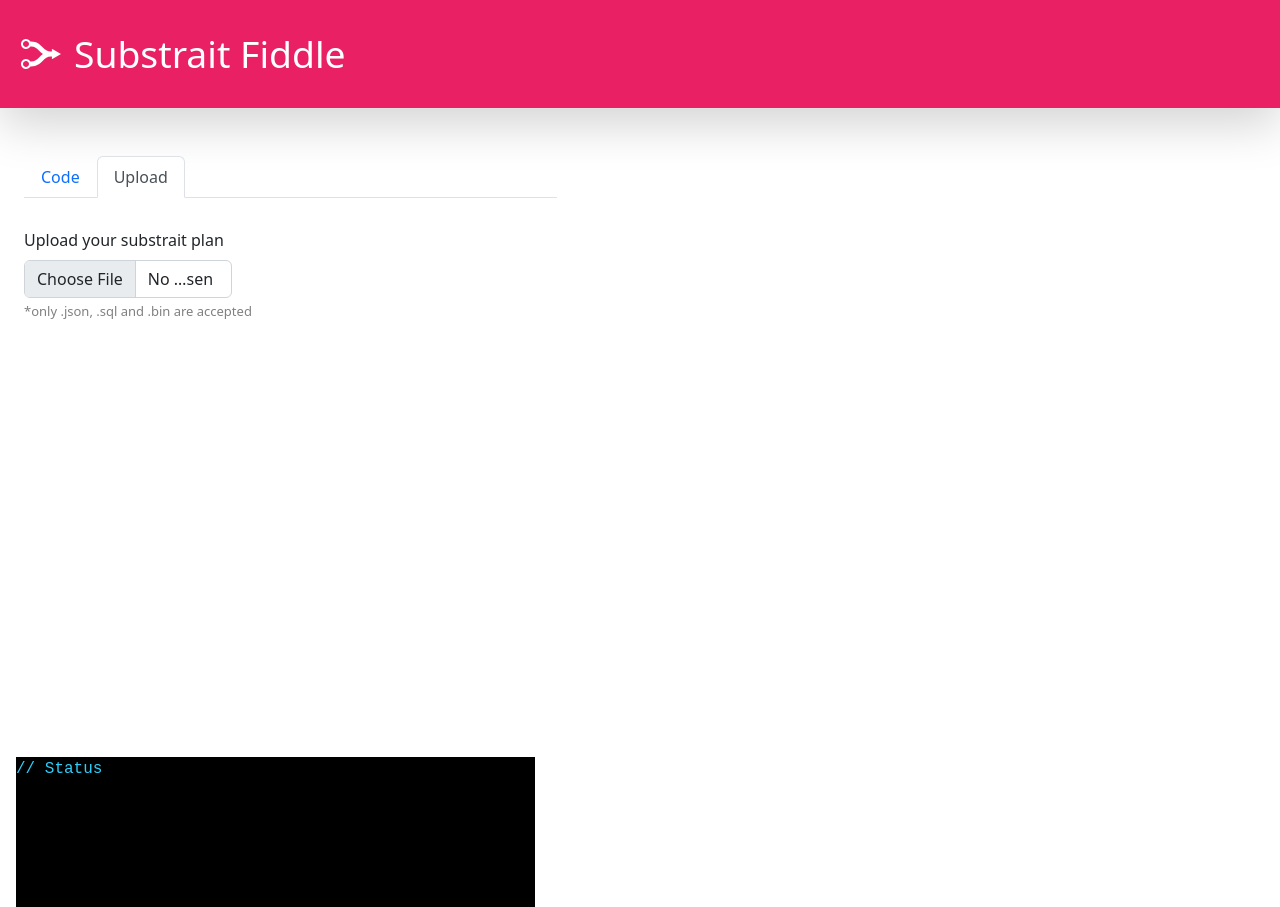
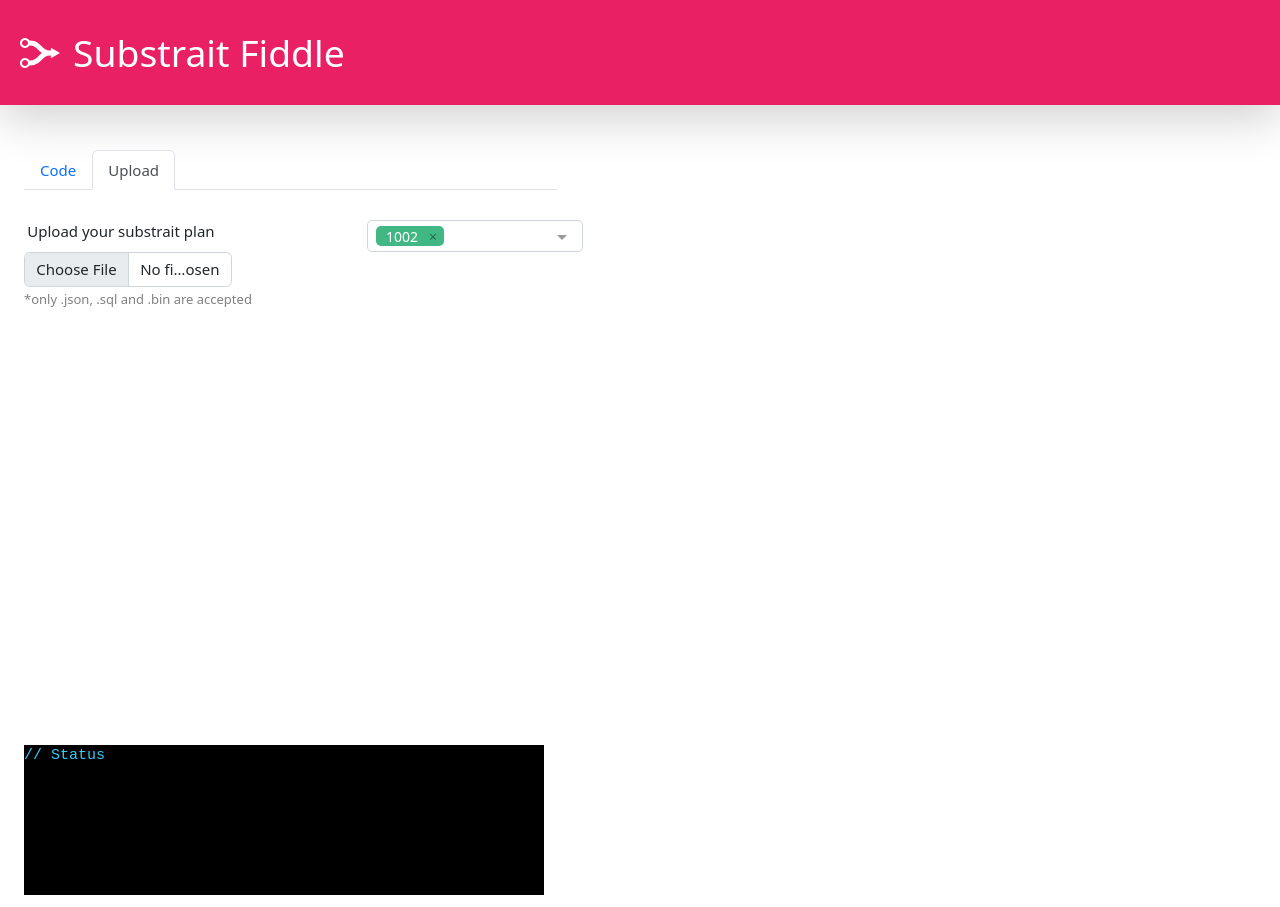
Before and after one commit to voltrondata/substrait-fiddle, a Vue app: page /upload in a window 1280 px wide. Shown: the top 907 px of the page. Built offline with nearby package versions, Linux system fonts and the light colour scheme.

Commit message:
feat: Validation override levels and schema modal

```diff
--- a/index.html
+++ b/index.html
@@ -5,6 +5,7 @@
     <link rel="icon" href="/logo.svg">
     <link rel="icon" href="./public/bootstrap-icons.svg" type="image/svg+xml">
     <meta name="viewport" content="width=device-width, initial-scale=1.0">
+    <link rel="stylesheet" href="https://www.w3schools.com/w3css/4/w3.css">
     <title>Substrait Fiddle</title>
     <script type="module" src="/src/main.js"></script>
   </head>
--- a/package.json
+++ b/package.json
@@ -16,7 +16,6 @@
     "@rollup/plugin-inject": "^5.0.3",
     "axios": "^1.2.5",
     "bootstrap": "^5.2.3",
-    "bootstrap-vue": "^2.23.1",
     "d3": "^7.8.2",
     "jquery": "^3.6.3",
     "monaco-editor": "^0.34.1",
@@ -25,6 +24,7 @@
     "protobufjs": "^7.2.0",
     "substrait": "github:westonpace/substrait-js#05c27d5e92bd69426789c192fd574f4f63168fdb",
     "vue": "^3.2.45",
+    "vue-multiselect": "^3.0.0-beta.1",
     "vue-router": "^4.1.6"
   },
   "devDependencies": {
--- a/src/App.vue
+++ b/src/App.vue
@@ -23,7 +23,7 @@ import Graph from "@/components/Graph.vue";
       >
     </nav>
   </header>
-  <div class="col-5 tabs" style="margin-left: 3vh">
+  <div class="col-5 tabs" style="margin-left: 3vh;">
     <ul class="nav nav-tabs">
       <li class="nav-item">
           <button
--- a/src/assets/js/shared.js
+++ b/src/assets/js/shared.js
@@ -24,11 +24,15 @@ function readFile(file) {
   })
 }
 
-async function validate(plan, status_func) {
+async function validate(plan, override_levels, status_func) {
   try {
-    validateRsp = await axios.post("/api/validate/", plan);
+    const validateRsp = await axios.post("/api/validate/", {
+      "plan": plan,
+      "override_levels": override_levels,
+    });
     status_func("Plan validation successful!");
   } catch (error){
+    console.log(error);
     status_func(error.response.data["detail"]);
   }
 }
--- /dev/null
+++ b/src/components/Schema.vue
@@ -0,0 +1,76 @@
+<template>
+<button v-show="showSchemaOption" type="button" class="btn btn-outline-info btn-sm" data-bs-toggle="modal" data-bs-target="#schemaModal" style="margin-left: 1vh;">
+  Show/Modify Schema
+</button>
+<div class="modal fade" id="schemaModal" tabindex="-1" aria-labelledby="schemaModalLabel" aria-hidden="true">
+  <div class="modal-dialog modal-dialog-centered">
+    <div class="modal-content">
+      <div class="modal-header">
+        <h5 class="modal-title text-danger" id="schemaModalLabel">Show/Modify Schema</h5>
+        <button type="button" class="btn-close" data-bs-dismiss="modal" aria-label="Close"></button>
+      </div>
+      <div class="modal-body">
+        <textarea class="form-control" id="schemaTextArea" rows="20" cols="40">
+          {{ schema }}
+        </textarea>
+      </div>
+      <div class="modal-footer">
+        <button type="button" class="btn btn-secondary" data-bs-dismiss="modal">Close</button>
+        <button type="button" class="btn btn-primary" data-bs-dismiss="modal" >Save changes</button>
+      </div>
+    </div>
+  </div>
+</div>
+</template>
+
+<style>
+#schemaTextArea{
+  font-family: Consolas, Menlo, Monaco, Lucida Console, Liberation Mono, DejaVu Sans Mono, Bitstream Vera Sans Mono, Courier New, monospace, serif;
+}
+</style>
+
+<script>
+import 'bootstrap/dist/js/bootstrap.js'
+
+
+export default {
+  name: "Schema",
+  props:{
+    showSchemaOption: Boolean
+  },
+  data: function(){
+    return {
+      schema: "",
+    };
+  },
+
+  mounted: function(){
+      this.schema = `CREATE TABLE lineitem(
+            l_orderkey INTEGER NOT NULL,
+            l_partkey INTEGER NOT NULL,
+            l_suppkey INTEGER NOT NULL,
+            l_linenumber INTEGER NOT NULL,
+            l_quantity INTEGER NOT NULL,
+            l_extendedprice DECIMAL(15,2) NOT NULL,
+            l_discount DECIMAL(15,2) NOT NULL,
+            l_tax DECIMAL(15,2) NOT NULL,
+            l_returnflag VARCHAR NOT NULL,
+            l_linestatus VARCHAR NOT NULL,
+            l_shipdate DATE NOT NULL,
+            l_commitdate DATE NOT NULL,
+            l_receiptdate DATE NOT NULL,
+            l_shipinstruct VARCHAR NOT NULL,
+            l_shipmode VARCHAR NOT NULL,
+            l_comment VARCHAR NOT NULL);";`
+  },
+
+  methods:{
+    getSchema(){
+        return this.schema;
+    },
+    saveSchema(str){
+      this.schema=str;
+    },
+  },
+};
+</script>
--- a/src/components/Status.vue
+++ b/src/components/Status.vue
@@ -1,5 +1,5 @@
 <template>
-  <div class="col-12" id="status">
+  <div class="col-12" id="status" style="margin-left: 3vh">
     {{ message }}
   </div>
 </template>
--- /dev/null
+++ b/src/components/ValidationLevel.vue
@@ -0,0 +1,67 @@
+<template>
+  <div id="override_level">
+    <Multiselect v-model="value"
+                 placeholder="Add a validation override level" label="code" track-by="code"
+                 :options="options" :multiple="true" :taggable="true" :option-height="50"
+                  @tag="addLevel"></Multiselect>
+  </div>
+  </template>
+
+<style src="vue-multiselect/dist/vue-multiselect.css"></style>
+
+<style>
+.multiselect{
+  min-height: 9px;
+  height: 32px;
+  min-width: 10px;
+  width: 27vh;
+}
+.multiselect__tags {
+  min-height: 9px;
+  height: 32px;
+  min-width: 10px;
+  width: 27vh;
+  font-size: 14px;
+  padding-top: 5px;
+  border-color: rgb(206, 212, 218);
+}
+.multiselect__tag{
+  height: 20px;
+}
+.multiselect__select {
+  padding-top: 0%;
+  z-index: 9999;
+}
+</style>
+
+<script>
+import Multiselect from 'vue-multiselect';
+
+export default {
+  name: "ValidationLevel",
+  components: {
+    Multiselect
+  },
+  data: function(){
+    return {
+      value: [
+        { code: 1002 }
+      ],
+      options: [
+        { code: 1002 },
+        { code: 2001 },
+        { code: 1 }
+      ]
+    };
+  },
+  methods:{
+    addLevel (level) {
+      this.options.push({code: parseInt(level)})
+      this.value.push({code: parseInt(level)})
+    },
+    getValidationOverrideLevel(){
+    return this.value.map(item => item.code);
+    }
+  },
+};
+</script>
--- a/src/main.js
+++ b/src/main.js
@@ -5,6 +5,7 @@ import router from "./router";
 import "./assets/css/main.css";
 import "./assets/css/styles.scss";
 
+import "bootstrap/dist/js/bootstrap.min.js";
 
 const app = createApp(App);
 
--- a/src/views/UploadView.vue
+++ b/src/views/UploadView.vue
@@ -1,14 +1,23 @@
 <template>
-  <div class="col-12" style="margin-left: 3vh; margin-top: 30px">
-    <label class="form-label" for="file">Upload your substrait plan</label>
-    <input type="file" class="form-control" id="file-upload" style="width: 40%" accept=".json,.sql,.bin" ref="fileInput" @change="generate"/>
+  <div class="container" style="margin-left: 2vh; margin-top: 30px; display: flex;">
+    <div class="col-8">
+      <label class="form-label" for="file">Upload your substrait plan</label>
+    </div>
+    <div class="col-4" style="margin-left: 1vh;">
+      <ValidationLevel ref="override_level" />
+    </div>
+  </div>
+  <div class="col-12" style="margin-left: 3vh; margin-top: 0%">
+    <input type="file" class="form-control" id="file-upload" style="width: 40%" accept=".json,.sql,.bin" ref="fileInput" @change="generate" @click="$event.target.value=''"/>
     <span style="color:gray; font-size:small;">*only .json, .sql and .bin are accepted</span>
   </div>
+
   <Status ref="status" style="margin-top: 435px"/>
 </template>
 
 <script scoped>
 import Status from "@/components/Status.vue";
+import ValidationLevel from "@/components/ValidationLevel.vue";
 import axios from "axios";
 import {readFile, readText, validate, plot} from "../assets/js/shared";
 
@@ -26,13 +35,16 @@ export default {
     updateStatus(str){
       this.$refs.status.updateStatus(str);
     },
+    getValidationOverrideLevel(){
+      return this.$refs.override_level.getValidationOverrideLevel();
+    },
     async generateFromJson(){
       this.updateStatus("JSON file detected, parsing...");
       const jsonFileRes = await readText(this.file);
       this.content = JSON.parse(jsonFileRes);
       this.updateStatus("JSON Parsing successful!");
       this.updateStatus("Validating JSON plan with Substrait Validator...");
-      validate(this.content, this.updateStatus);
+      validate(this.content, this.getValidationOverrideLevel(), this.updateStatus);
       this.updateStatus("Generating plot for substrait JSON plan...");
       const plan = substrait.substrait.Plan.fromObject(this.content);
       plot(plan, this.updateStatus);
@@ -49,7 +61,7 @@ export default {
         });
       this.updateStatus("SQL query converted to Substrait Plan successfully!");
       this.updateStatus("Validating converted Substrait plan...");
-      validate(JSON.parse(duckDbRsp.data), this.updateStatus);
+      validate(JSON.parse(duckDbRsp.data), this.getValidationOverrideLevel(), this.updateStatus);
       this.updateStatus("Generating plot for converted substrait plan...");
       const plan = substrait.substrait.Plan.fromObject(JSON.parse(duckDbRsp.data));
       plot(plan, this.updateStatus);
@@ -60,7 +72,8 @@ export default {
       this.updateStatus("Validating plan with Substrait Validator...");
       try {
         var formData = new FormData();
-        formData.append("data", this.file);
+        formData.append("file", this.file);
+        formData.append("override_levels", this.getValidationOverrideLevel())
         const fileValidRsp = await axios
           .post("/api/validate/file/", formData, {
             headers: {
@@ -70,6 +83,7 @@ export default {
         );
         this.updateStatus("Plan validation successful!");
       } catch (error){
+        console.log(error)
         this.updateStatus(error.response.data["detail"]);
       }
         this.updateStatus("Generating plot for Substrait plan...");
@@ -97,7 +111,7 @@ export default {
     this.$refs.status.resetStatus();
   },
   components: {
-    Status,
+    Status, ValidationLevel,
   },
 };
 </script>
--- a/vite.config.js
+++ b/vite.config.js
@@ -20,7 +20,7 @@ export default defineConfig({
       "@": fileURLToPath(new URL("./src", import.meta.url)),
       "~bootstrap": path.resolve(__dirname, "node_modules/bootstrap"),
       "~monaco": path.resolve(__dirname, "node_modules/monaco-editor"),
-      "~bootstrap-icons": path.resolve(__dirname, "node_modules/bootstrap-icons"),
+      "~vue-multiselect": path.resolve(__dirname, "node_modules/vue-multiselect"),
     },
   },
   server: {
```
Also changed, not shown: src/views/CodeView.vue (+22 -6 lines), 1 other file (tests, documents, lock files or other folders).
